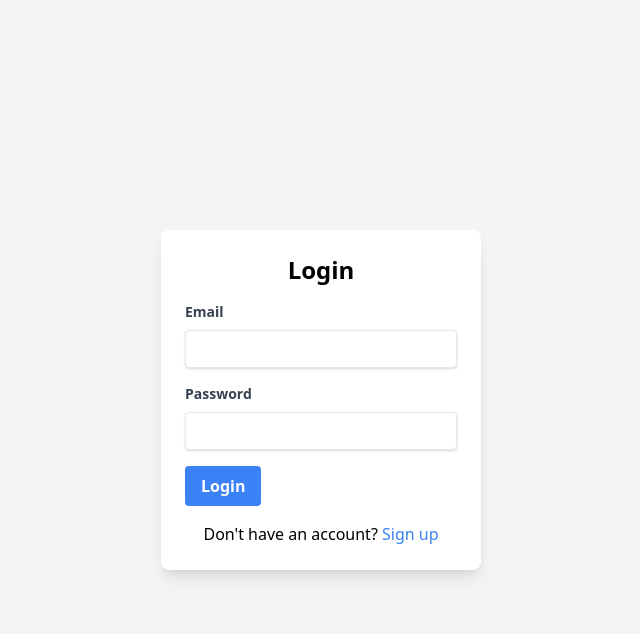
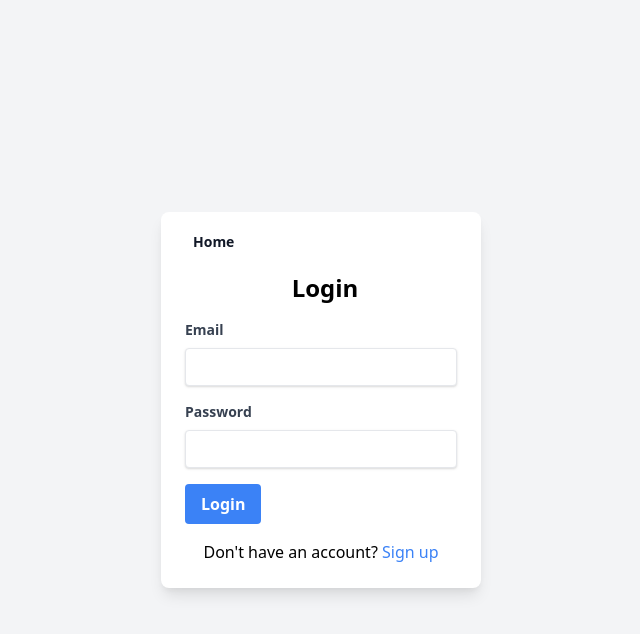
Before and after one commit to saeed-54996/MMM-Project, a Flask app: page /login/ in a window 1280 px wide. Shown: the top 634 px of the page, without its empty margins (319-959 px from the left). Run offline with Flask 3, Linux system fonts and the light colour scheme; some libraries are stand-ins or nearby versions.

Commit message:
added back button & icons

```diff
--- a/my_flask_app/templates/login.html
+++ b/my_flask_app/templates/login.html
@@ -5,10 +5,18 @@
     <meta name="viewport" content="width=device-width, initial-scale=1.0">
     <title>Login</title>
     <link href="https://cdnjs.cloudflare.com/ajax/libs/tailwindcss/2.2.19/tailwind.min.css" rel="stylesheet">
+    <script src="https://cdn.jsdelivr.net/npm/iconify-icon@2.1.0/dist/iconify-icon.min.js"></script>
 </head>
 <body class="bg-gray-100 flex items-center justify-center h-screen">
-    <div class="w-full max-w-md md:max-w-xs bg-white p-6 rounded-lg shadow-lg">
-        <h2 class="text-2xl font-bold mb-4 text-center">Login</h2>
+    <div class="w-full max-w-md md:max-w-xs bg-white pb-6 pt-3 px-6 rounded-lg shadow-lg">
+        <a href="{{ url_for('home') }}" class="text-gray-900 hover:text-black-700 text-sm font-bold inline-flex items-center mb-5">
+            <iconify-icon icon="ic:round-arrow-back" width="1.8rem" class="mr-2"></iconify-icon>
+            Home
+        </a>
+        <h2 class="text-2xl font-bold mb-4 text-center flex items-center justify-center">
+            <iconify-icon icon="line-md:login" width="1.8rem" class="mr-2"></iconify-icon>
+            Login
+        </h2>
 
         {% with messages = get_flashed_messages(with_categories=true) %}
             {% if messages %}
```
Also changed, not shown: my_flask_app/templates/signup.html (+9 -1 lines).
